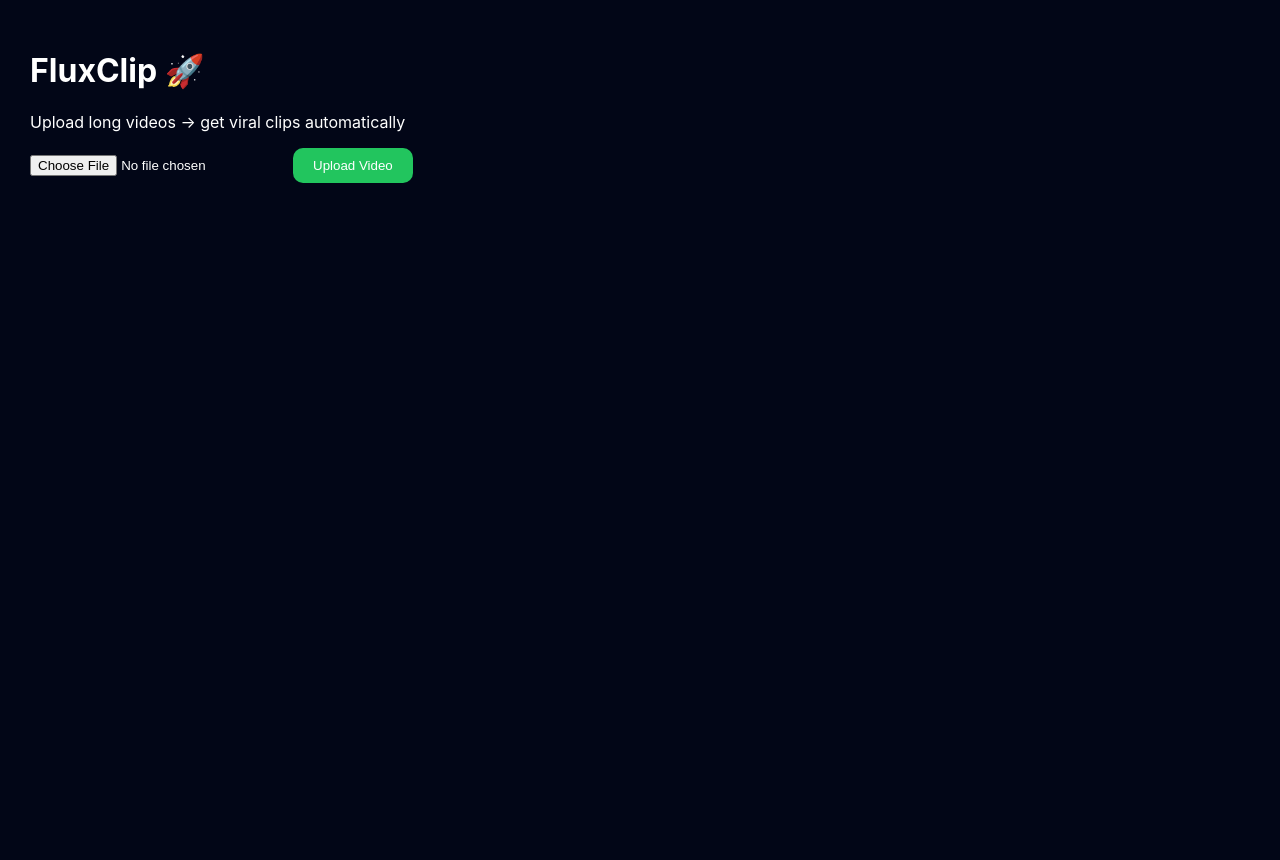
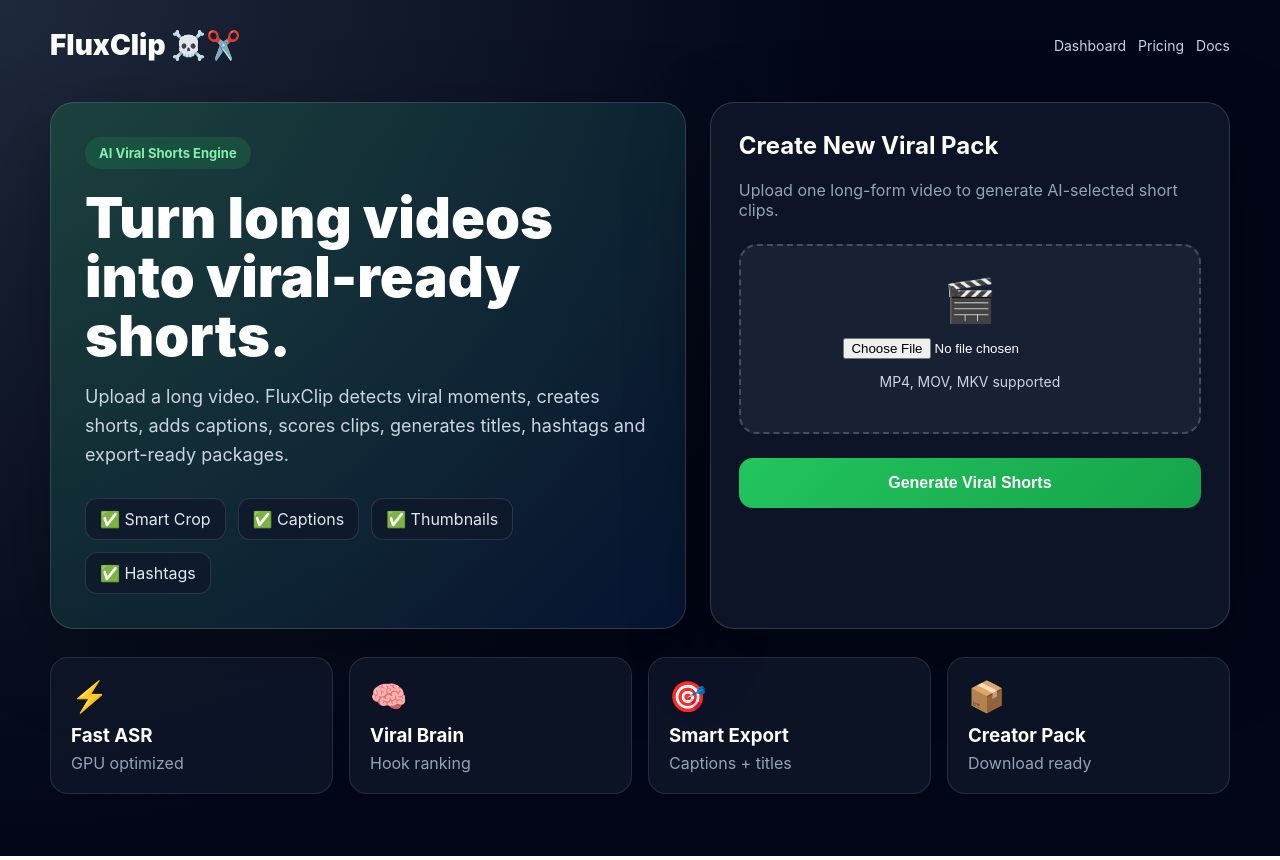
Before and after one commit to Missioon7/fluxclip, a React (Create React App) app in the folder opus-ui/: page / in a window 1280 px wide. Built offline with nearby package versions, Linux system fonts and the light colour scheme.

Commit message:
Restore premium dashboard UI with Railway backend

```diff
--- a/opus-ui/src/App.js
+++ b/opus-ui/src/App.js
@@ -84,48 +84,273 @@
   const clips = result?.clips || [];
 
   return (
-    <div style={{ minHeight: "100vh", background: "#020617", color: "white", padding: "30px" }}>
-      <h1>FluxClip 🚀</h1>
-      <p>Upload long videos → get viral clips automatically</p>
+    <div
+      style={{
+        minHeight: "100vh",
+        background:
+          "radial-gradient(circle at top left, #1e293b, #020617 55%)",
+        color: "white",
+        fontFamily: "Inter, Arial, sans-serif",
+        padding: "28px",
+      }}
+    >
+      <div style={{ maxWidth: "1180px", margin: "0 auto" }}>
+        <div
+          style={{
+            display: "flex",
+            justifyContent: "space-between",
+            alignItems: "center",
+            marginBottom: "40px",
+          }}
+        >
+          <div style={{ fontSize: "28px", fontWeight: "900" }}>
+            FluxClip ☠️✂️
+          </div>
 
+          <div
+            style={{
+              display: "flex",
+              gap: "12px",
+              color: "#cbd5e1",
+              fontSize: "14px",
+            }}
+          >
+            <span>Dashboard</span>
+            <span>Pricing</span>
+            <span>Docs</span>
+          </div>
+        </div>
+
+        <div
+          style={{
+            display: "grid",
+            gridTemplateColumns: "1.1fr 0.9fr",
+            gap: "24px",
+            marginBottom: "28px",
+          }}
+        >
+          <div
+            style={{
+              background:
+                "linear-gradient(135deg, rgba(34,197,94,0.18), rgba(59,130,246,0.12))",
+              border: "1px solid rgba(148,163,184,0.25)",
+              borderRadius: "24px",
+              padding: "34px",
+              boxShadow: "0 25px 80px rgba(0,0,0,0.35)",
+            }}
+          >
+            <div
+              style={{
+                display: "inline-block",
+                background: "rgba(34,197,94,0.15)",
+                color: "#86efac",
+                padding: "8px 14px",
+                borderRadius: "999px",
+                fontWeight: "700",
+                fontSize: "13px",
+                marginBottom: "20px",
+              }}
+            >
+              AI Viral Shorts Engine
+            </div>
+
+            <h1
+              style={{
+                fontSize: "56px",
+                lineHeight: "1.05",
+                margin: "0 0 18px",
+                fontWeight: "950",
+              }}
+            >
+              Turn long videos into viral-ready shorts.
+            </h1>
+
+            <p
+              style={{
+                color: "#cbd5e1",
+                fontSize: "18px",
+                lineHeight: "1.6",
+                maxWidth: "650px",
+              }}
+            >
+              Upload a long video. FluxClip detects viral moments, creates
+              shorts, adds captions, scores clips, generates titles, hashtags
+              and export-ready packages.
+            </p>
+
+            <div
+              style={{
+                display: "flex",
+                gap: "12px",
+                marginTop: "28px",
+                flexWrap: "wrap",
+              }}
+            >
+              {["Smart Crop", "Captions", "Thumbnails", "Hashtags"].map(
+                (item) => (
+                  <div
+                    key={item}
+                    style={{
+                      background: "rgba(15,23,42,0.75)",
+                      border: "1px solid rgba(148,163,184,0.2)",
+                      padding: "10px 14px",
+                      borderRadius: "12px",
+                      color: "#e2e8f0",
+                    }}
+                  >
+                    ✅ {item}
+                  </div>
+                )
+              )}
+            </div>
+          </div>
+
+          <div
+            style={{
+              background: "rgba(15,23,42,0.9)",
+              border: "1px solid rgba(148,163,184,0.25)",
+              borderRadius: "24px",
+              padding: "28px",
+              boxShadow: "0 25px 80px rgba(0,0,0,0.35)",
+            }}
+          >
+            <h2 style={{ marginTop: 0 }}>Create New Viral Pack</h2>
+            <p style={{ color: "#94a3b8" }}>
+              Upload one long-form video to generate AI-selected short clips.
+            </p>
+
+            <div
+              style={{
+                border: "2px dashed rgba(148,163,184,0.35)",
+                borderRadius: "18px",
+                padding: "28px",
+                textAlign: "center",
+                background: "rgba(30,41,59,0.65)",
+                margin: "24px 0",
+              }}
+            >
+              <div style={{ fontSize: "42px", marginBottom: "12px" }}>🎬</div>
               <input
                 type="file"
                 onChange={(e) => setFile(e.target.files[0])}
               />
+              <p style={{ color: "#cbd5e1", fontSize: "14px" }}>
+                {file ? file.name : "MP4, MOV, MKV supported"}
+              </p>
+            </div>
 
             <button
               onClick={uploadFile}
               disabled={loading}
               style={{
-          marginLeft: "10px",
-          padding: "10px 20px",
-          background: "#22c55e",
+                width: "100%",
+                background: loading
+                  ? "#64748b"
+                  : "linear-gradient(135deg, #22c55e, #16a34a)",
                 color: "white",
                 border: "none",
-          borderRadius: "10px"
+                padding: "16px 20px",
+                borderRadius: "14px",
+                cursor: loading ? "not-allowed" : "pointer",
+                fontWeight: "900",
+                fontSize: "16px",
               }}
             >
-        {loading ? "Processing..." : "Upload Video"}
+              {loading ? "Processing..." : "Generate Viral Shorts"}
             </button>
 
             {jobId && (
-        <div style={{ marginTop: "20px" }}>
+              <div
+                style={{
+                  marginTop: "18px",
+                  background: "rgba(30,41,59,0.8)",
+                  borderRadius: "14px",
+                  padding: "14px",
+                  fontSize: "14px",
+                }}
+              >
+                <div>
                   <strong>Status:</strong> {status}
-          <br />
-          Job ID: {jobId}
+                </div>
+                <div style={{ color: "#94a3b8", marginTop: "6px" }}>
+                  Job: {jobId}
+                </div>
+              </div>
+            )}
+          </div>
+        </div>
+
+        <div
+          style={{
+            display: "grid",
+            gridTemplateColumns: "repeat(4, 1fr)",
+            gap: "16px",
+            marginBottom: "28px",
+          }}
+        >
+          {[
+            ["⚡", "Fast ASR", "GPU optimized"],
+            ["🧠", "Viral Brain", "Hook ranking"],
+            ["🎯", "Smart Export", "Captions + titles"],
+            ["📦", "Creator Pack", "Download ready"],
+          ].map(([icon, title, sub]) => (
+            <div
+              key={title}
+              style={{
+                background: "rgba(15,23,42,0.8)",
+                border: "1px solid rgba(148,163,184,0.18)",
+                borderRadius: "18px",
+                padding: "20px",
+              }}
+            >
+              <div style={{ fontSize: "30px" }}>{icon}</div>
+              <h3 style={{ margin: "10px 0 6px" }}>{title}</h3>
+              <p style={{ color: "#94a3b8", margin: 0 }}>{sub}</p>
+            </div>
+          ))}
+        </div>
+
+        {loading && (
+          <div
+            style={{
+              background: "rgba(34,197,94,0.12)",
+              border: "1px solid rgba(34,197,94,0.35)",
+              padding: "22px",
+              borderRadius: "18px",
+              marginBottom: "28px",
+            }}
+          >
+            <h3>🔥 AI is cooking your viral clips...</h3>
+            <p style={{ color: "#cbd5e1" }}>
+              Transcribing → Viral Detection → Smart Crop → Captions → Final Shorts
+            </p>
           </div>
         )}
 
         {error && (
-        <div style={{ color: "red", marginTop: "20px" }}>
+          <div
+            style={{
+              background: "#7f1d1d",
+              padding: "18px",
+              borderRadius: "16px",
+              marginBottom: "24px",
+            }}
+          >
             {error}
           </div>
         )}
 
         {clips.length > 0 && (
-        <div style={{ marginTop: "30px" }}>
-          <h2>Your Clips</h2>
+          <div>
+            <h2 style={{ fontSize: "34px" }}>Your Viral Clips</h2>
 
+            <div
+              style={{
+                display: "grid",
+                gridTemplateColumns: "repeat(auto-fit, minmax(330px, 1fr))",
+                gap: "20px",
+              }}
+            >
               {clips.map((clip, index) => {
                 const videoUrl = fixVideoUrl(
                   clip.video_path || clip.download_url
@@ -135,40 +360,104 @@
                   <div
                     key={index}
                     style={{
-                  background: "#1e293b",
+                      background: "rgba(15,23,42,0.9)",
+                      border: "1px solid rgba(148,163,184,0.22)",
                       padding: "20px",
-                  marginBottom: "20px",
-                  borderRadius: "12px"
+                      borderRadius: "22px",
                     }}
                   >
-                <h3>Clip #{index + 1}</h3>
-                <p><strong>Title:</strong> {clip.title}</p>
-                <p><strong>Score:</strong> {clip.score}</p>
+                    <div
+                      style={{
+                        display: "flex",
+                        justifyContent: "space-between",
+                        marginBottom: "12px",
+                      }}
+                    >
+                      <h3 style={{ margin: 0 }}>
+                        Clip #{clip.clip_number || index + 1}
+                      </h3>
+
+                      <span
+                        style={{
+                          background: "#22c55e",
+                          color: "#052e16",
+                          padding: "6px 10px",
+                          borderRadius: "999px",
+                          fontWeight: "900",
+                        }}
+                      >
+                        Score {clip.score}
+                      </span>
+                    </div>
+
+                    <p>
+                      <strong>Title:</strong> {clip.title}
+                    </p>
+                    <p>
+                      <strong>Niche:</strong> {clip.niche}
+                    </p>
+                    <p>
+                      <strong>Duration:</strong> {clip.duration}s
+                    </p>
+
+                    <p style={{ color: "#86efac" }}>
+                      {Array.isArray(clip.hashtags)
+                        ? clip.hashtags.join(" ")
+                        : ""}
+                    </p>
 
                     {videoUrl && (
                       <>
                         <video
-                      width="400"
+                          width="100%"
                           controls
                           src={videoUrl}
+                          style={{
+                            borderRadius: "16px",
+                            marginTop: "10px",
+                            background: "#000",
+                          }}
                         />
-
-                    <br />
 
                         <a
                           href={videoUrl}
                           download
-                      style={{ color: "#38bdf8" }}
+                          style={{
+                            display: "inline-block",
+                            marginTop: "14px",
+                            background: "#3b82f6",
+                            color: "white",
+                            padding: "12px 16px",
+                            borderRadius: "12px",
+                            textDecoration: "none",
+                            fontWeight: "900",
+                          }}
                         >
                           Download Clip
                         </a>
                       </>
                     )}
+
+                    <div
+                      style={{
+                        marginTop: "16px",
+                        background: "rgba(51,65,85,0.8)",
+                        padding: "12px",
+                        borderRadius: "14px",
+                      }}
+                    >
+                      <strong>Score Breakdown</strong>
+                      <pre style={{ overflowX: "auto" }}>
+                        {JSON.stringify(clip.score_breakdown, null, 2)}
+                      </pre>
+                    </div>
                   </div>
                 );
               })}
             </div>
+          </div>
         )}
+      </div>
     </div>
   );
 }
```
Lines whose indentation alone changed are shown as unchanged.
